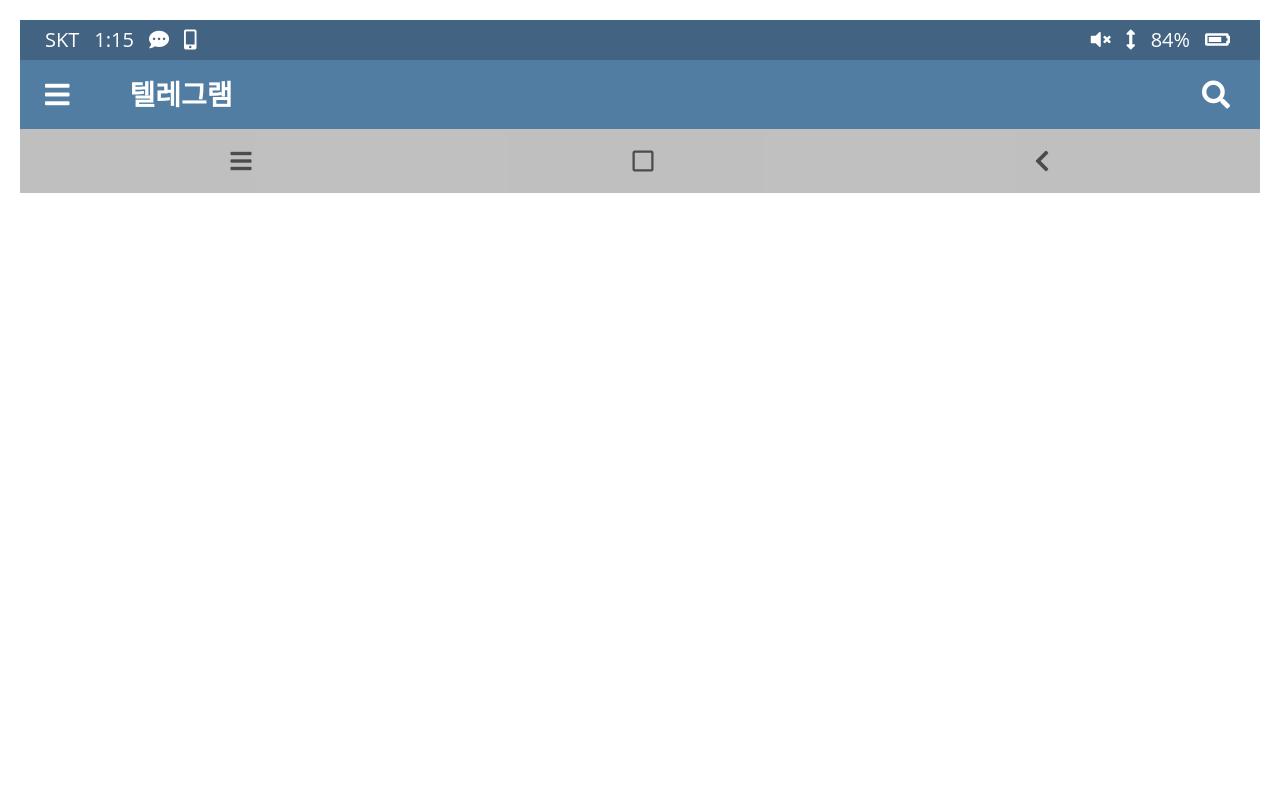
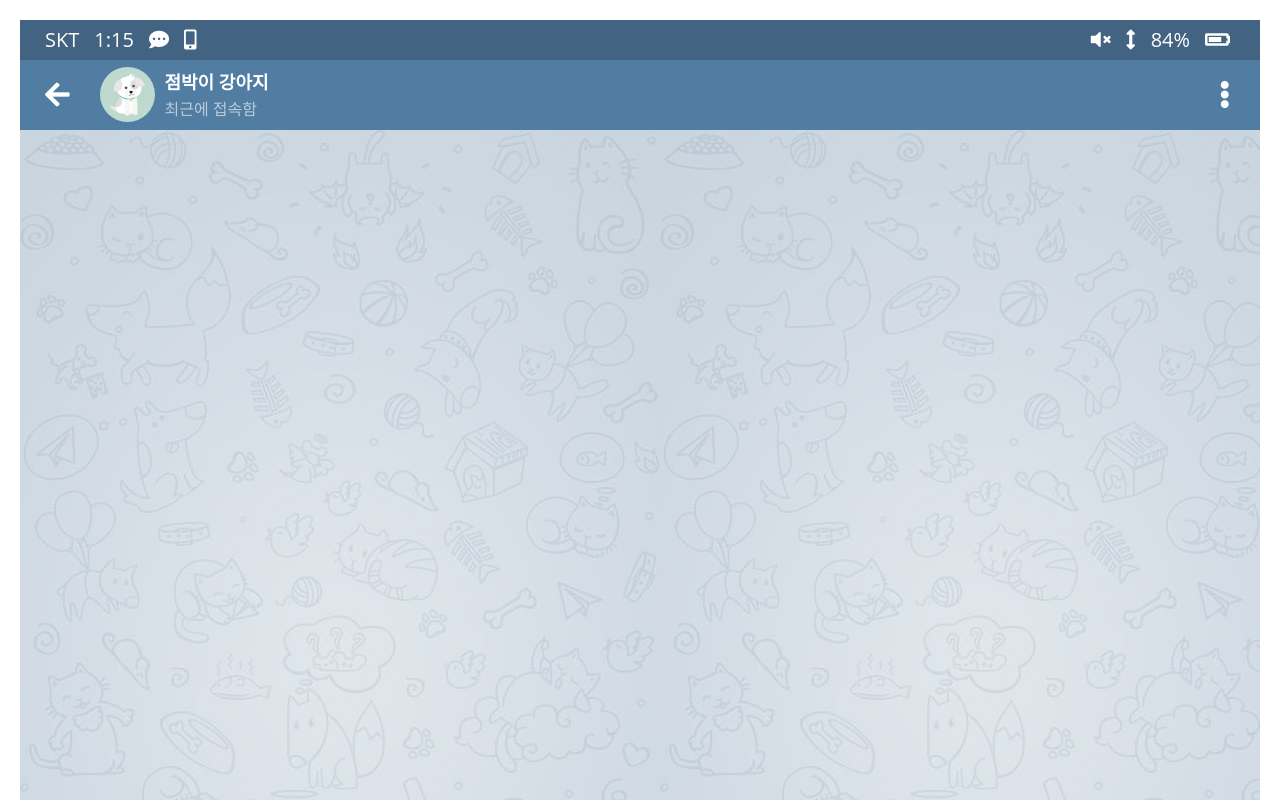
Before and after one commit to YUJO42/study_Web, a plain HTML site: page Telegram_clone_ver2/chat.html in a window 1280 px wide. Shown: the top 800 px of the page. Drawn offline with Linux system fonts and the light colour scheme.

Commit message:
add chat header, chat background

```diff
--- a/Telegram_clone_ver2/chat.html
+++ b/Telegram_clone_ver2/chat.html
@@ -45,20 +45,32 @@
     </header>
     <header class="app__header">
       <div class="header__column">
-        <div class="app__header-icon">
-          <i class="fas fa-bars"></i>
+        <a href="index.html" class="">
+          <div class="app__header-icon">
+            <i class="fas fa-arrow-left"></i>
+          </div>
+        </a>
+        <div class="chatting__header">
+          <div class="chatting__img">
+            <img src="images/dog.png" alt="" />
+          </div>
+          <div class="chatting__content">
+            <div class="chatting__name">
+              점박이 강아지
+            </div>
+            <div class="chatting__time">
+              최근에 접속함
+            </div>
+          </div>
         </div>
-        <span class="app__header-text">
-          텔레그램
-        </span>
       </div>
-
       <div class="header__column">
         <div class="app__header-icon last__icon">
-          <i class="fas fa-search"></i>
+          <i class="fas fa-ellipsis-v"></i>
         </div>
       </div>
     </header>
+    <div class="chat__body"></div>
     <div class="bottom__bar">
       <div class="bottom__icon">
         <i class="fas fa-bars"></i>
--- a/Telegram_clone_ver2/css/chat.css
+++ b/Telegram_clone_ver2/css/chat.css
@@ -0,0 +1,4 @@
+.chat__body {
+  background-image: url("../images/telegram_background.jpg");
+  min-height: 1200px;
+}
--- a/Telegram_clone_ver2/css/header.css
+++ b/Telegram_clone_ver2/css/header.css
@@ -12,6 +12,7 @@
   padding: 20px 30px 20px 10px;
   color: white;
   background-color: #517da2;
+  height: 70px;
 }
 
 .header__column {
@@ -35,3 +36,30 @@
   margin-left: 60px;
   font-weight: bold;
 }
+
+.chatting__header img {
+  height: 55px;
+  width: 55px;
+  border-radius: 50%;
+}
+
+.chatting__header {
+  display: flex;
+  align-items: center;
+  margin-left: 30px;
+}
+
+.chatting__header .chatting__content {
+  margin-left: 10px;
+}
+
+.chatting__name {
+  margin-bottom: 10px;
+  font-size: 18px;
+  font-weight: bold;
+}
+
+.chatting__time {
+  font-size: 16px;
+  opacity: 0.6;
+}
--- a/Telegram_clone_ver2/css/styles.css
+++ b/Telegram_clone_ver2/css/styles.css
@@ -13,3 +13,11 @@
   font-family: "Open Sans", -apple-system, BlinkMacSystemFont, "Segoe UI",
     Roboto, Oxygen, Ubuntu, Cantarell, "Open Sans", "Helvetica Neue", sans-serif;
 }
+a {
+  text-decoration: none;
+  color: black;
+}
+
+.header__column a {
+  color: white;
+}
```
Also changed, not shown: Telegram_clone_ver2/index.html (+2 -0 lines).
